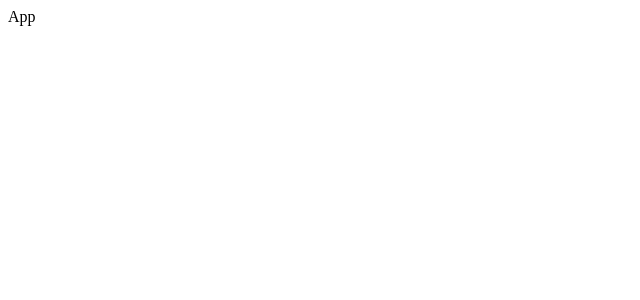
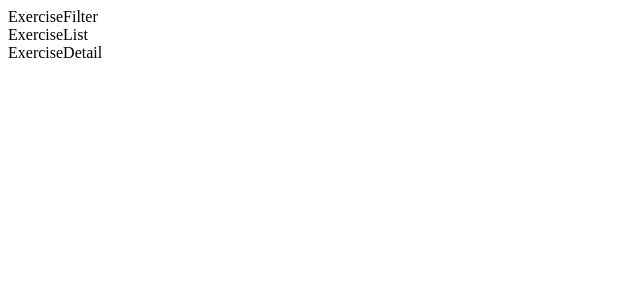
Before and after one commit to jacobleesinger/future-frontender-takehome, a React (Create React App) app: page / in a window 1280 px wide. Shown: the top 300 px of the page, without its empty margins (0-640 px from the left). Built offline with nearby package versions, Linux system fonts and the light colour scheme.

Commit message:
adds skeleton components

```diff
--- a/src/components/App.js
+++ b/src/components/App.js
@@ -1,8 +1,22 @@
 import React, { Component } from 'react';
+
+import ExerciseList from './ExerciseList';
+import ExerciseFilter from './ExerciseFilter';
+import ExerciseDetail from './ExerciseDetail';
 
 class App extends Component {
   render() {
-    return <div>App</div>;
+    return (
+      <div className='app'>
+        <div className='left-pane'>
+          <ExerciseFilter />
+          <ExerciseList />
+        </div>
+        <div className='right-pane'>
+          <ExerciseDetail />
+        </div>
+      </div>
+    );
   }
 }
 
--- /dev/null
+++ b/src/components/ExerciseDetail.js
@@ -0,0 +1,5 @@
+import React from 'react';
+
+const ExerciseDetail = () => <div>ExerciseDetail</div>;
+
+export default ExerciseDetail;
--- /dev/null
+++ b/src/components/ExerciseFilter.js
@@ -0,0 +1,9 @@
+import React, { Component } from 'react';
+
+class ExerciseFilter extends Component {
+  render() {
+    return <div>ExerciseFilter</div>;
+  }
+}
+
+export default ExerciseFilter;
--- /dev/null
+++ b/src/components/ExerciseList.js
@@ -0,0 +1,5 @@
+import React from 'react';
+
+const ExerciseList = () => <div>ExerciseList</div>;
+
+export default ExerciseList;
```
